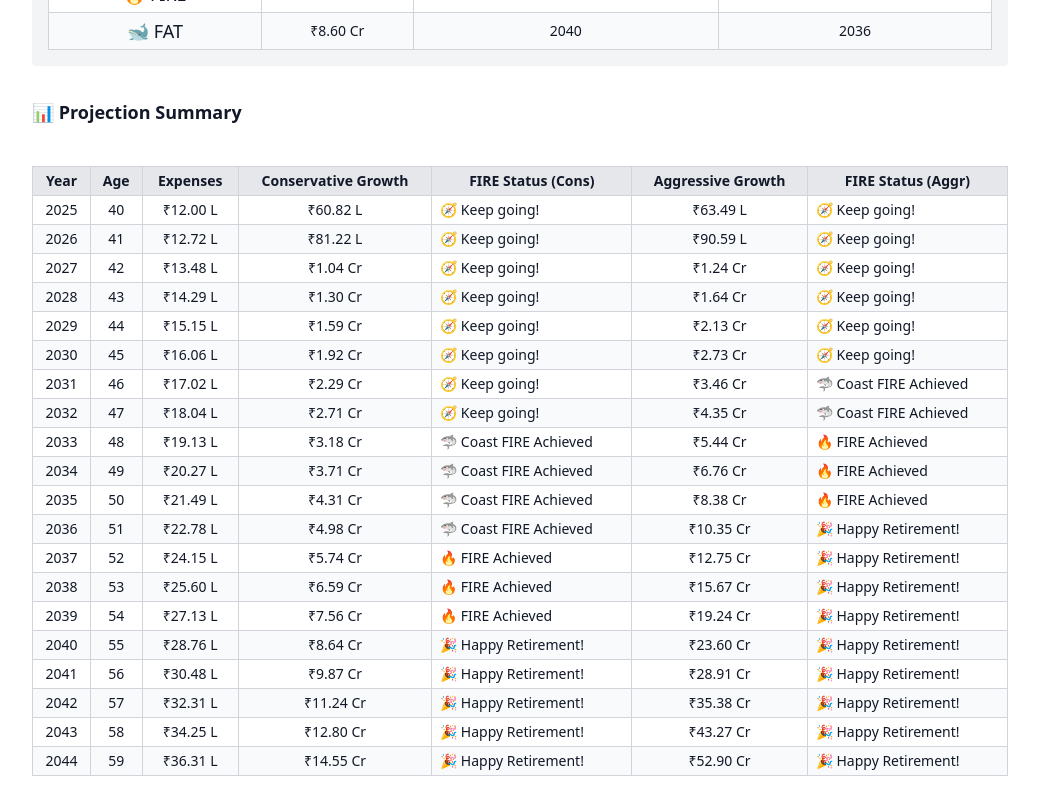
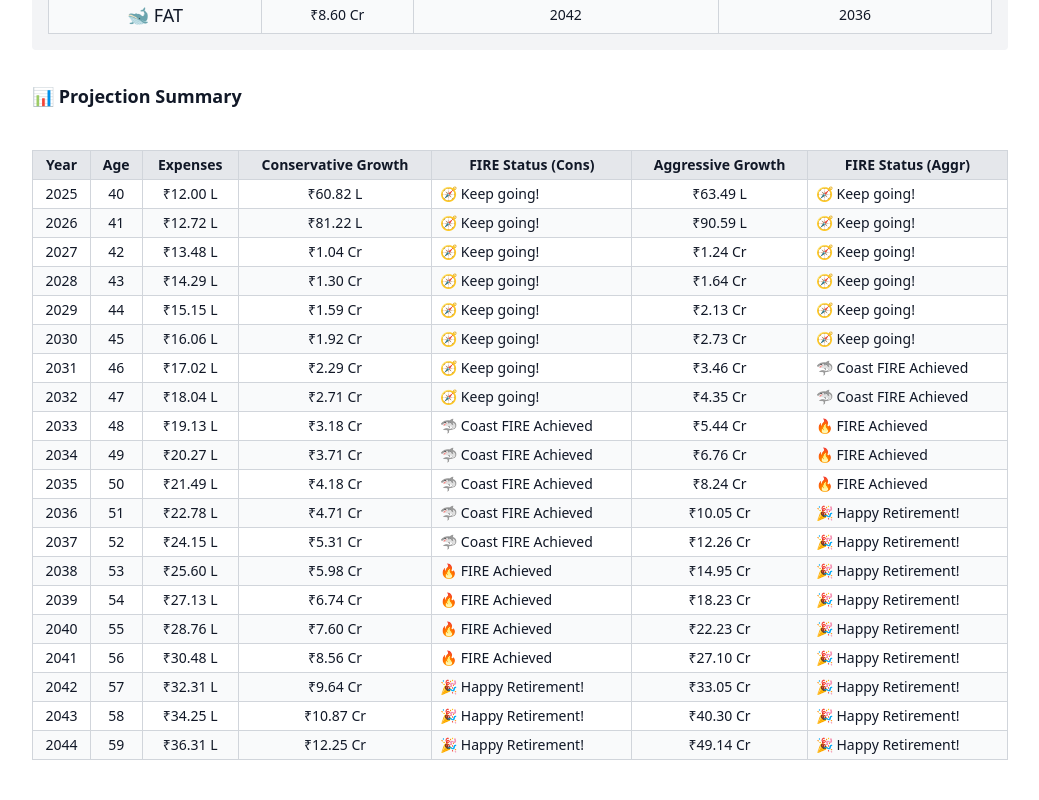
Before and after one commit to TheBeggarBowl/fire-tracker, a React (Vite) app: page / in a window 1280 px wide. Shown: the part 1362-2162 px from the top of the page, without its empty margins (120-1159 px from the left). Built offline with nearby package versions, Linux system fonts and the light colour scheme.

Commit message:
Update App.jsx

```diff
--- a/src/App.jsx
+++ b/src/App.jsx
@@ -194,7 +194,7 @@ Good luck on your FIRE journey! 🔥`
     const targets = { leanTarget, coastTarget, fireTarget, fatTarget };
 
     // Function to project portfolio growth
-    const project = (rate) => {
+    const project = (rate, currentAge, desiredFIREAge) => {
       let port = currentNetWorth;
       const monthlyRate = rate / 12 / 100;
       let currentProjectionYear = startYear;
@@ -202,26 +202,31 @@ Good luck on your FIRE journey! 🔥`
       const yearlyTotals = {};
 
       // Calculate for the current (potentially partial) startYear
-      // Simulate months passed for the current year
       for (let m = currentMonthInProjection; m < 12; m++) {
-          port = port * (1 + monthlyRate) + sip;
+          const projectedMonthAge = currentAge + (currentProjectionYear - startYear);
+          // SIP applies if the projected age for the *current year* is less than the desired FIRE age.
+          // This means SIP will stop at the beginning of the year the user reaches desiredFIREAge.
+          const sipForThisMonth = (projectedMonthAge < desiredFIREAge) ? sip : 0;
+          port = port * (1 + monthlyRate) + sipForThisMonth;
       }
       yearlyTotals[`${currentProjectionYear}`] = port; // This is the balance at the end of 'startYear'
 
       // Calculate for full subsequent years up to projectionYears total *from startYear*
-      // Loop from 1 to projectionYears-1 to cover the remaining full years after the (possibly partial) startYear
       for (let i = 1; i < projectionYears; i++) {
         currentProjectionYear++; // Move to the next year
+        const projectedYearAge = currentAge + (currentProjectionYear - startYear);
+        const sipForThisYear = (projectedYearAge < desiredFIREAge) ? sip : 0; // SIP for this full year
+
         for (let m = 0; m < 12; m++) { // 12 months for a full year
-          port = port * (1 + monthlyRate) + sip;
+          port = port * (1 + monthlyRate) + sipForThisYear;
         }
         yearlyTotals[`${currentProjectionYear}`] = port; // Balance at the end of this full year
       }
       return yearlyTotals;
     };
 
-    const consProjections = project(desiredConservativeCAGR);
-    const aggrProjections = project(desiredAggressiveCAGR);
+    const consProjections = project(desiredConservativeCAGR, currentAge, desiredFIREAge);
+    const aggrProjections = project(desiredAggressiveCAGR, currentAge, desiredFIREAge);
 
     // Calculate first achievement years for each milestone for both paths
     const findFirstAchievementYear = (projections, milestoneType, targets) => {
@@ -330,48 +335,33 @@ Good luck on your FIRE journey! 🔥`
 
   // Function to determine and display FIRE status for each projected year
   // This is a PURE function, it does not modify state.
-  const getMilestoneStatus = (val, targets, pathType, currentYearInProjection, firstAchievementYears) => {
+  const getMilestoneStatus = (val, targets, pathType, currentYearInProjection, firstAchievementYears, currentAgeAtProjection, desiredFIREAge) => {
     const milestonesMetForCurrentValue = getMilestoneState(val, targets); // What is met by THIS year's value
 
-    // Helper to get the status message based on milestones met by the current value
-    const getMilestoneStatusMessage = (metMilestones) => {
-        const achievedStrings = [];
+    const pathAchievements = firstAchievementYears[pathType];
 
-        // Check in descending order of ambition
-        if (metMilestones.fat) achievedStrings.push("🐋 Fat FIRE");
-        else if (metMilestones.fire) achievedStrings.push("🔥 FIRE");
-        else if (metMilestones.coast) achievedStrings.push("🦈 Coast FIRE");
-        else if (metMilestones.lean) achievedStrings.push("🏋️‍♂️ Lean FIRE");
+    // --- Core Logic Flow ---
 
-        if (metMilestones.all) {
-            return "🎉 Happy Retirement!"; // If all (including Fat) are met for this value
-        } else if (achievedStrings.length > 0) {
-            return `${achievedStrings.join(", ")} Achieved`; // Highest single milestone achieved by this value
-        }
-        return null; // No milestone met by current value
-    };
-
-    // 1. Check if Fat FIRE (and therefore all) is achieved in THIS or a PRIOR YEAR for this path.
-    // This takes precedence for showing "Happy Retirement!"
-    const pathAchievements = firstAchievementYears[pathType];
+    // 1. If Fat FIRE has been achieved in THIS YEAR or a PRIOR YEAR, show Happy Retirement.
     if (pathAchievements.fat && currentYearInProjection >= pathAchievements.fat) {
         return "🎉 Happy Retirement!";
     }
 
-    // 2. If not "Happy Retirement", check if any milestone is currently achieved by the *current year's value*.
-    const currentStatusMessage = getMilestoneStatusMessage(milestonesMetForCurrentValue);
-    if (currentStatusMessage) {
-        return currentStatusMessage;
-    }
+    // 2. If the current portfolio value meets a NEW highest milestone for *this year*:
+    // (Order is important: Fat > FIRE > Coast > Lean)
+    if (milestonesMetForCurrentValue.fat) return "🐋 Fat FIRE Achieved";
+    if (milestonesMetForCurrentValue.fire) return "🔥 FIRE Achieved";
+    if (milestonesMetForCurrentValue.coast) return "🦈 Coast FIRE Achieved";
+    if (milestonesMetForCurrentValue.lean) return "🏋️‍♂️ Lean FIRE Achieved";
 
-    // 3. If no new milestones are met by the current value, check if any were achieved in a *previous year*
-    //    for this path. Prioritize the highest one that has already been achieved.
-    if (pathAchievements.fire && currentYearInProjection >= pathAchievements.fire) return "🔥 FIRE Achieved (earlier)";
-    if (pathAchievements.coast && currentYearInProjection >= pathAchievements.coast) return "🦈 Coast FIRE Achieved (earlier)";
-    if (pathAchievements.lean && currentYearInProjection >= pathAchievements.lean) return "🏋️‍♂️ Lean FIRE Achieved (earlier)";
+    // 3. If no NEW milestone is met by the current value, but a milestone was achieved in an *earlier year* for this path:
+    // (Again, order highest to lowest)
+    if (pathAchievements.fire && currentYearInProjection > pathAchievements.fire) return "🔥 FIRE Achieved (earlier)";
+    if (pathAchievements.coast && currentYearInProjection > pathAchievements.coast) return "🦈 Coast FIRE Achieved (earlier)";
+    if (pathAchievements.lean && currentYearInProjection > pathAchievements.lean) return "🏋️‍♂️ Lean FIRE Achieved (earlier)";
 
 
-    // 4. If none of the above conditions are met, then the user should keep going.
+    // 4. If none of the above, then the user should "Keep going!".
     return "🧭 Keep going!";
   };
 
@@ -466,14 +456,15 @@ Good luck on your FIRE journey! 🔥`
             )}
           </div>
         ))}
-      </div>
-      <div className="text-right mt-4">
+        {/* Reset button moved here, inside the grid */}
+        <div className="col-span-full text-right mt-4 sm:mt-0"> {/* col-span-full ensures it takes full width */}
             <button
                 onClick={() => setInputs({ ...defaultInputs })}
                 className="bg-red-500 text-white px-4 py-2 rounded hover:bg-red-600 dark:bg-red-700 dark:hover:bg-red-800"
             >
                 Reset to Default
             </button>
+        </div>
       </div>
 
       {hasValidationErrors && (
@@ -584,11 +575,11 @@ Good luck on your FIRE journey! 🔥`
                       <td className="border px-2 py-1 border-gray-300 dark:border-gray-600">{fmt(results.yearlyExpenses[yr] || 0)}</td>
                       <td className="border px-2 py-1 border-gray-300 dark:border-gray-600">{fmt(consVal)}</td>
                       <td className="border px-2 py-1 text-sm text-left border-gray-300 dark:border-gray-600">
-                        {getMilestoneStatus(consVal, results.targets, 'conservative', currentYearInProjection, results.firstAchievementYears)}
+                        {getMilestoneStatus(consVal, results.targets, 'conservative', currentYearInProjection, results.firstAchievementYears, currentAgeAtProjection, inputs.desiredFIREAge)}
                       </td>
                       <td className="border px-2 py-1 border-gray-300 dark:border-gray-600">{fmt(aggrVal)}</td>
                       <td className="border px-2 py-1 text-sm text-left border-gray-300 dark:border-gray-600">
-                        {getMilestoneStatus(aggrVal, results.targets, 'aggressive', currentYearInProjection, results.firstAchievementYears)}
+                        {getMilestoneStatus(aggrVal, results.targets, 'aggressive', currentYearInProjection, results.firstAchievementYears, currentAgeAtProjection, inputs.desiredFIREAge)}
                       </td>
                     </tr>
                   );
```
Lines whose indentation alone changed are shown as unchanged.
